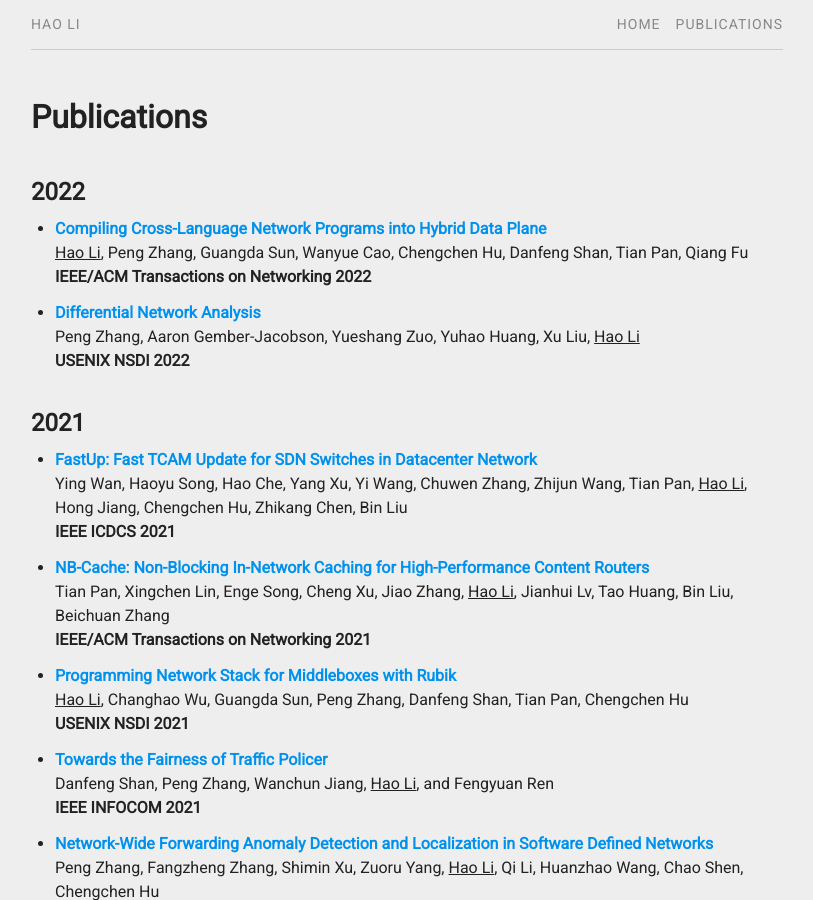
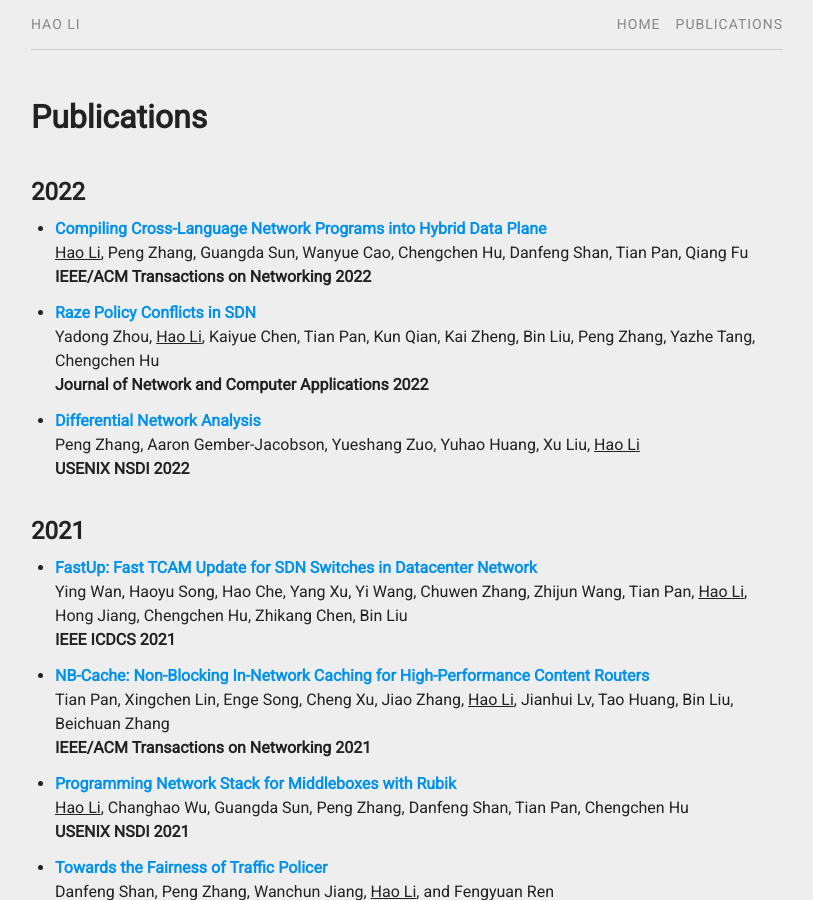
Before and after one commit to aquatoney/aquatoney.github.io, a Jekyll site: the page built from pubs.md, in a window 1280 px wide and 900 px high. Shown: the whole window, without its empty margins (233-1046 px from the left). Built offline with Jekyll 4.4.1, drawn with Linux system fonts in a browser that asks for light colours.

Commit message:
Update pubs.yml

```diff
--- a/_data/pubs.yml
+++ b/_data/pubs.yml
@@ -4,6 +4,13 @@
       year:    "2022"
       select:  "true"
       file:    "coder-ton22-li.pdf"
+
+    - title:   "Raze Policy Conflicts in SDN"
+      author:  "Yadong Zhou, Hao Li, Kaiyue Chen, Tian Pan, Kun Qian, Kai Zheng, Bin Liu, Peng Zhang, Yazhe Tang, Chengchen Hu"
+      journal: "Journal of Network and Computer Applications"
+      year:    "2022"
+      select:  "false"
+      file:    "cora-jnca22-zhou.pdf"
 
     - title:   "Differential Network Analysis"
       author:  "Peng Zhang, Aaron Gember-Jacobson, Yueshang Zuo, Yuhao Huang, Xu Liu, Hao Li"
```
